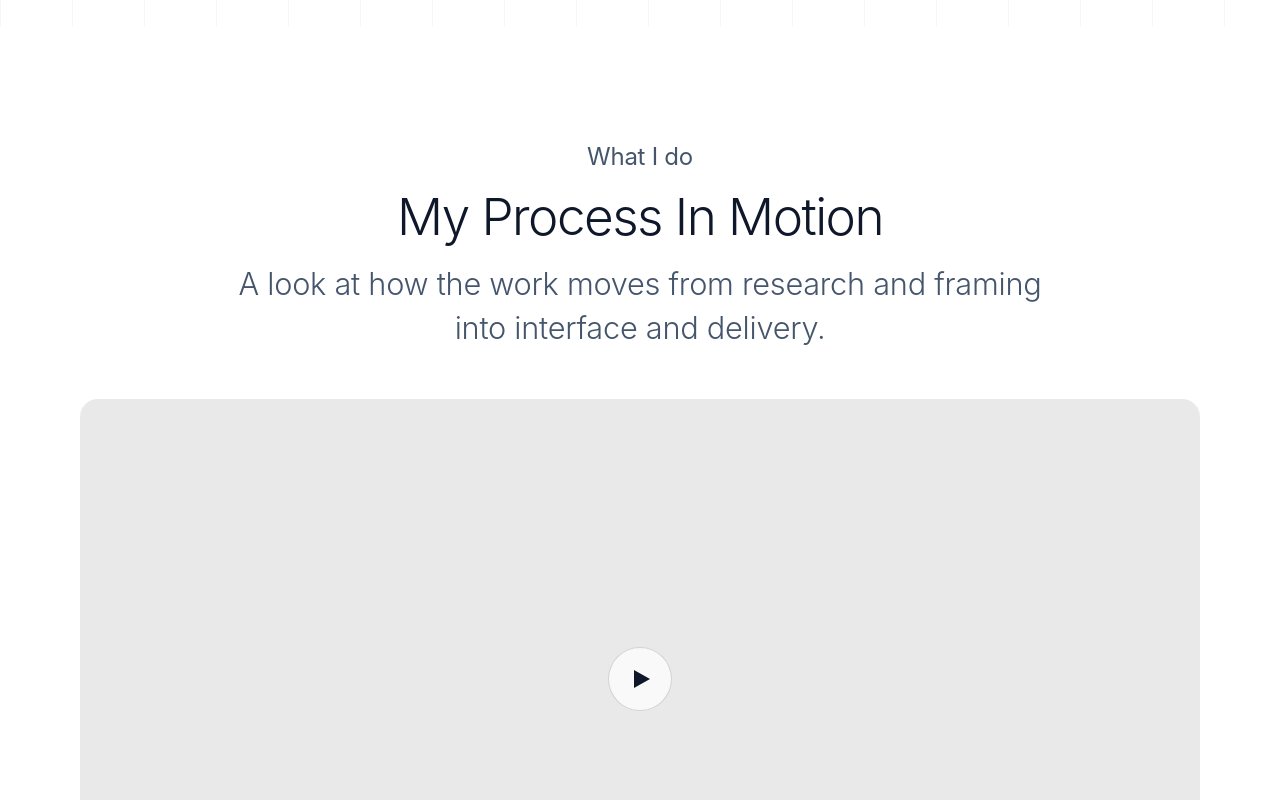
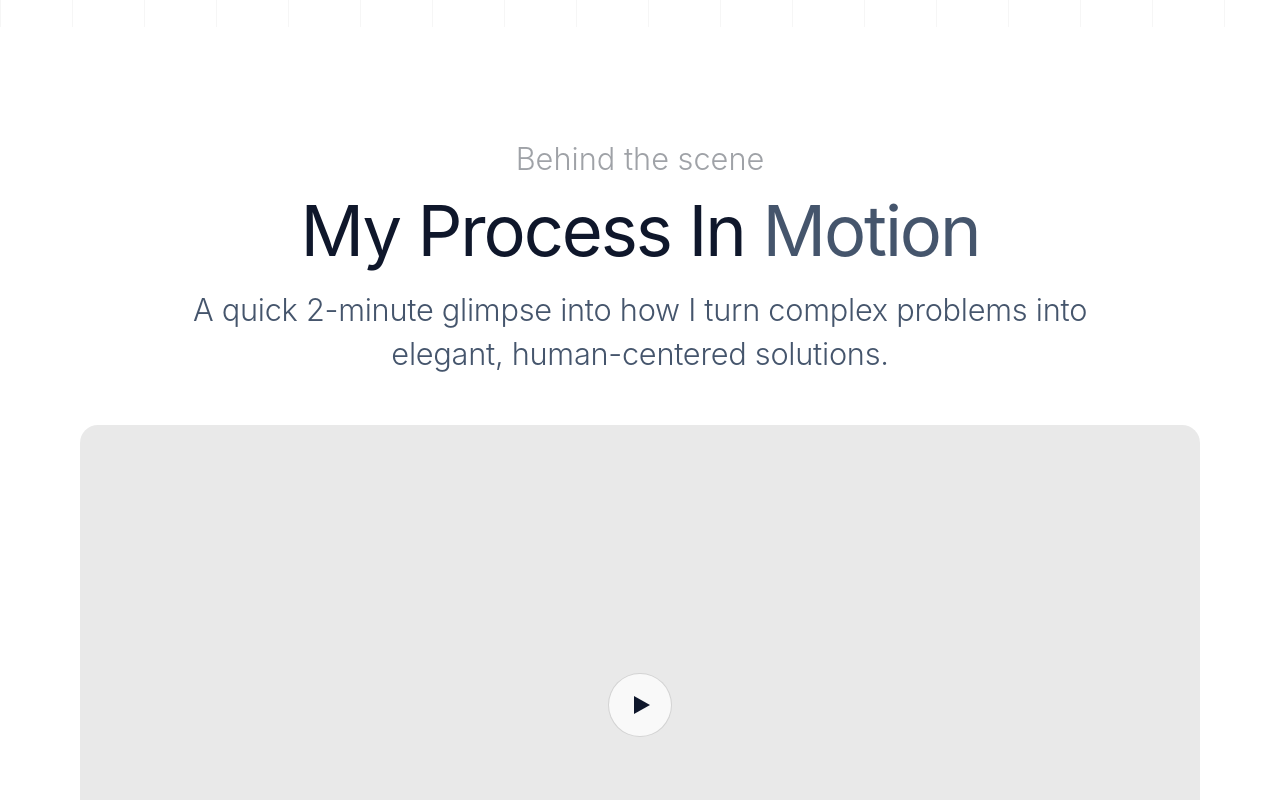
Before and after one commit to Hassan-byte-svg/portfolio-website, a React (Vite) app: page / in a window 1280 px wide. Shown: the part 960-1760 px from the top of the page. Built offline with nearby package versions, Linux system fonts and the light colour scheme.

Commit message:
Match section headings to Figma 32/75/32 type and #9FA2A7/#0F172B/#45556C.

```diff
--- a/src/components/SectionHeading.tsx
+++ b/src/components/SectionHeading.tsx
@@ -1,6 +1,8 @@
+import type { ReactNode } from 'react'
+
 type Props = {
   eyebrow?: string
-  title: string
+  title: ReactNode
   description?: string
   align?: 'center' | 'left'
 }
@@ -12,10 +14,8 @@ export function SectionHeading({
   align = 'center',
 }: Props) {
   return (
-    <div className={align === 'center' ? 'mx-auto max-w-[820px] text-center' : 'max-w-[820px]'}>
-      {eyebrow ? (
-        <p className="mb-3 text-[24px] font-normal text-muted">{eyebrow}</p>
-      ) : null}
+    <div className={align === 'center' ? 'mx-auto max-w-[920px] text-center' : 'max-w-[920px]'}>
+      {eyebrow ? <p className="heading-eyebrow mb-3">{eyebrow}</p> : null}
       <h2 className="heading-section">{title}</h2>
       {description ? <p className="heading-sub mt-4">{description}</p> : null}
     </div>
--- a/src/index.css
+++ b/src/index.css
@@ -5,6 +5,7 @@
   --font-serif: Georgia, "Times New Roman", ui-serif, serif;
   --color-ink: #0f172b;
   --color-muted: #45556c;
+  --color-eyebrow: #9fa2a7;
   --color-line: #e6e6e6;
   --color-fill: #e9e9e9;
   --color-canvas: #ffffff;
@@ -20,6 +21,7 @@
 html[data-theme="dark"] {
   --color-ink: #f3f5f8;
   --color-muted: #a8b4c4;
+  --color-eyebrow: #9fa2a7;
   --color-line: #2c2c34;
   --color-fill: #1b1b22;
   --color-canvas: #0c0c10;
@@ -58,8 +60,8 @@ body {
 
 .heading-section {
   color: var(--color-ink);
-  font-size: clamp(32px, 4vw, 64px);
-  font-weight: 300;
+  font-size: clamp(36px, 5.5vw, 75px);
+  font-weight: 400;
   letter-spacing: -0.03em;
   line-height: 1.15;
 }
@@ -69,6 +71,14 @@ body {
   font-size: clamp(18px, 2.4vw, 32px);
   font-weight: 300;
   line-height: 1.45;
+}
+
+.heading-eyebrow {
+  color: var(--color-eyebrow);
+  font-size: clamp(18px, 2.4vw, 32px);
+  font-weight: 300;
+  letter-spacing: 0;
+  line-height: 1.3;
 }
 
 .label-nav {
--- a/src/pages/HomePage.tsx
+++ b/src/pages/HomePage.tsx
@@ -39,9 +39,13 @@ export function HomePage() {
 
       <Section className="py-20 sm:py-28">
         <SectionHeading
-          eyebrow="What I do"
-          title="My Process In Motion"
-          description="A look at how the work moves from research and framing into interface and delivery."
+          eyebrow="Behind the scene"
+          title={
+            <>
+              My Process In <span className="text-muted">Motion</span>
+            </>
+          }
+          description="A quick 2-minute glimpse into how I turn complex problems into elegant, human-centered solutions."
         />
         <VideoPlaceholder
           src="/assets/videos/process.mp4"
```
